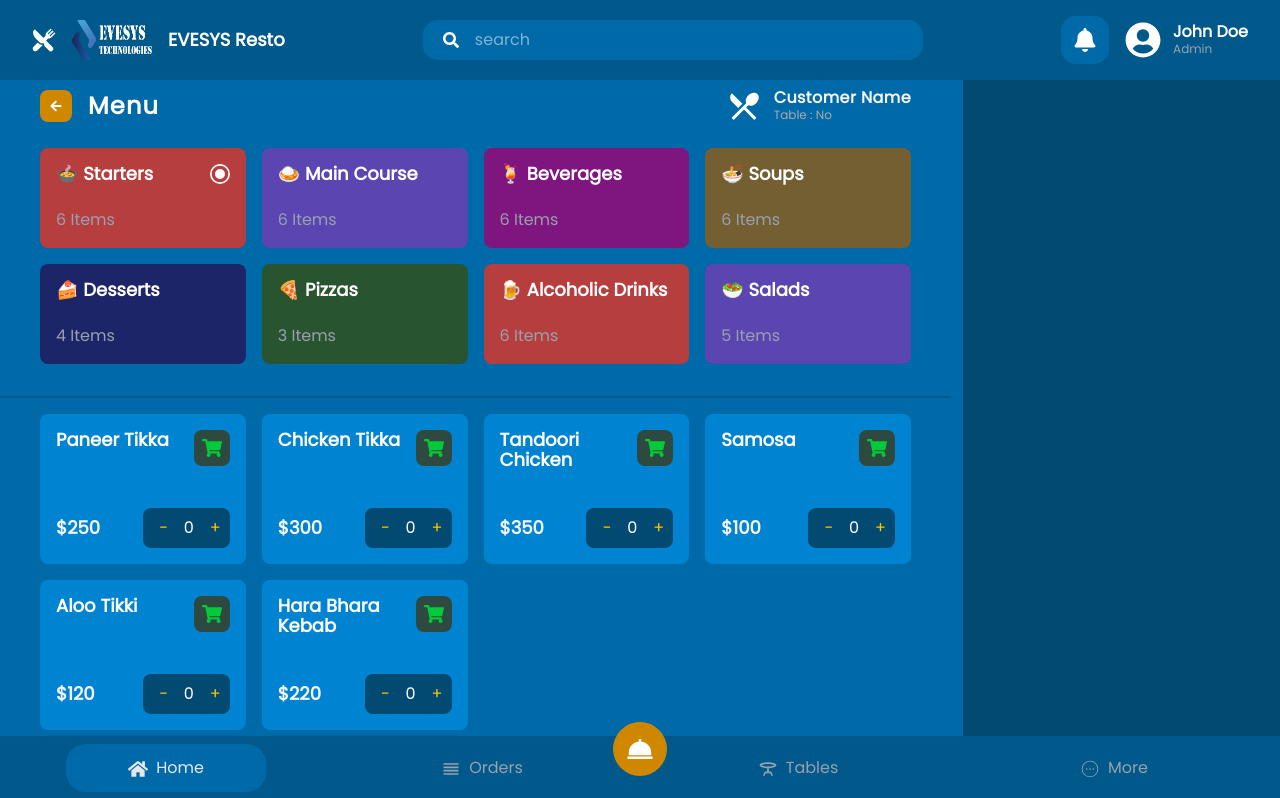
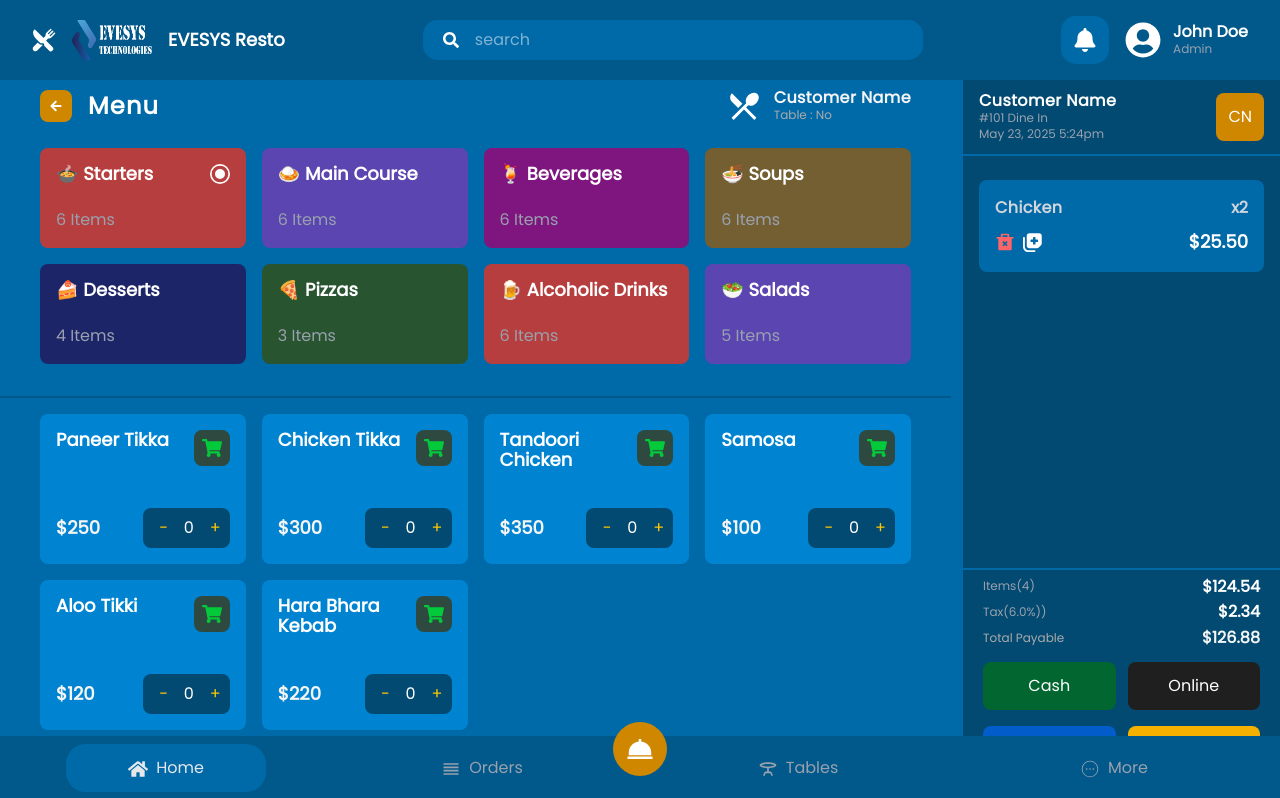
Before and after one commit to tharindu009/EVESYSResto, a React (Vite) app in the folder frontend/: page /menu in a window 1280 px wide. Shown: the top 798 px of the page. Built offline with nearby package versions, Linux system fonts and the light colour scheme.

Commit message:
bill component complete

```diff
--- /dev/null
+++ b/frontend/src/components/menu/BillInfo.jsx
@@ -0,0 +1,57 @@
+import React, { useState } from 'react'
+
+const BillInfo = () => {
+
+
+    const [paymentMethod, setPaymentMethod] = useState("Cash");
+
+    return (
+        <>
+            <div className='flex items-center justify-between px-5 mt-2'>
+                <p className='text-xs text-gray-400 font-medium mt-2'>Items(4)</p>
+                <h1 className='text-white text-md font-bold'>$124.54</h1>
+            </div>
+            <div className='flex items-center justify-between px-5 mt-2'>
+                <p className='text-xs text-gray-400 font-medium mt-2'>Tax(6.0%))</p>
+                <h1 className='text-white text-md font-bold'>$2.34</h1>
+            </div>
+            <div className="flex items-center justify-between px-5 mt-2">
+                <p className="text-xs text-[#ababab] font-medium mt-2">
+                    Total Payable
+                </p>
+                <h1 className="text-[#f5f5f5] text-md font-bold">
+                    $126.88
+                </h1>
+            </div>
+            <div className="flex items-center gap-3 px-5 mt-4">
+                <button
+                    onClick={() => setPaymentMethod("Cash")}
+                    className={`bg-green-800 text-white px-4 py-3 w-full rounded-lg text-[#ababab] cursor-pointer hover:bg-green-500 font-semibold ${paymentMethod === "Cash" ? "bg-[#383737]" : ""
+                        }`}
+                >
+                    Cash
+                </button>
+                <button
+                    onClick={() => setPaymentMethod("Online")}
+                    className={`bg-[#1f1f1f] px-4 py-3 w-full rounded-lg text-[#ababab] cursor-pointer text-white hover:bg-gray-600 font-semibold ${paymentMethod === "Online" ? "bg-[#383737]" : ""
+                        }`}
+                >
+                    Online
+                </button>
+            </div>
+            <div className="flex items-center gap-3 px-5 mt-4">
+                <button className="bg-[#025cca] px-4 py-3 w-full rounded-lg text-[#f5f5f5] cursor-pointer hover:bg-blue-500 font-semibold text-lg">
+                    Print Receipt
+                </button>
+                <button
+
+                    className="bg-[#f6b100] px-4 py-3 w-full rounded-lg cursor-pointer text-[#1f1f1f] hover:bg-yellow-300 font-semibold text-lg"
+                >
+                    Place Order
+                </button>
+            </div>
+        </>
+    )
+}
+
+export default BillInfo
--- /dev/null
+++ b/frontend/src/components/menu/CartItems.jsx
@@ -0,0 +1,29 @@
+import React from 'react'
+import { RiDeleteBin2Fill } from "react-icons/ri";
+import { FaNotesMedical } from "react-icons/fa6";
+
+const CartItems = () => {
+    return (
+        <div className='px-4 py-2'>
+
+            <div className='mt-4 overflow-y-scroll scrollbar-hide h-[380px]'>
+                <div className='bg-sky-700 rounded-lg px-4 py-4 mb-2'>
+                    <div className='flex items-center justify-between'>
+                        <h1 className='text-gray-300 font-semibold tracking-wide text-md'>Chicken</h1>
+                        <p className='text-gray-300 font-semibold'>x2</p>
+                    </div>
+                    <div className='flex items-center justify-between mt-2'>
+                        <div className='flex items-center gap-2'>
+                            <RiDeleteBin2Fill className='border-black text-red-400 text-xl cursor-pointer' size={20} />
+                            <FaNotesMedical className='text-white text-xl cursor-pointer' size={20} />
+                        </div>
+                        <p className='text-white text-lg font-semibold'>$25.50</p>
+                    </div>
+
+                </div>
+            </div>
+        </div>
+    )
+}
+
+export default CartItems
--- /dev/null
+++ b/frontend/src/components/menu/CustomerInfo.jsx
@@ -0,0 +1,16 @@
+import React from 'react'
+
+const CustomerInfo = () => {
+    return (
+        <div className='flex items-center justify-between px-4 py-3'>
+            <div className='flex flex-col items-start'>
+                <h1 className='text-md text-white font-semibold tracking-wide'>Customer Name</h1>
+                <p className='text-xs text-gray-400 font-medium mt-1'>#101 Dine In</p>
+                <p className='text-xs text-gray-400 font-medium mt-2'>May 23, 2025 5:24pm</p>
+            </div>
+            <button className='bg-yellow-600 text-white p-3 text-xl font-bold rounded-lg'>CN</button>
+        </div>
+    )
+}
+
+export default CustomerInfo
--- a/frontend/src/pages/Menu.jsx
+++ b/frontend/src/pages/Menu.jsx
@@ -3,6 +3,10 @@ import Navbar from '../components/Navbar'
 import BackButton from '../components/orders/BackButton'
 import { MdRestaurantMenu } from "react-icons/md";
 import MenuContainer from '../components/menu/MenuContainer';
+
+import CustomerInfo from '../components/menu/CustomerInfo';
+import CartItems from '../components/menu/CartItems';
+import BillInfo from '../components/menu/BillInfo';
 
 const Menu = () => {
     return (
@@ -34,8 +38,18 @@ const Menu = () => {
             </div>
 
             {/* Right Div */}
+
             <div className='flex-[1] bg-sky-900'>
+                {/* Customer Info */}
+                <CustomerInfo />
+                <hr className="border-sky-700 border-t-2" />
 
+                {/* Cart Items */}
+                <CartItems />
+                <hr className="border-sky-700 border-t-2" />
+
+                {/* Bills */}
+                <BillInfo />
             </div>
 
 
```
